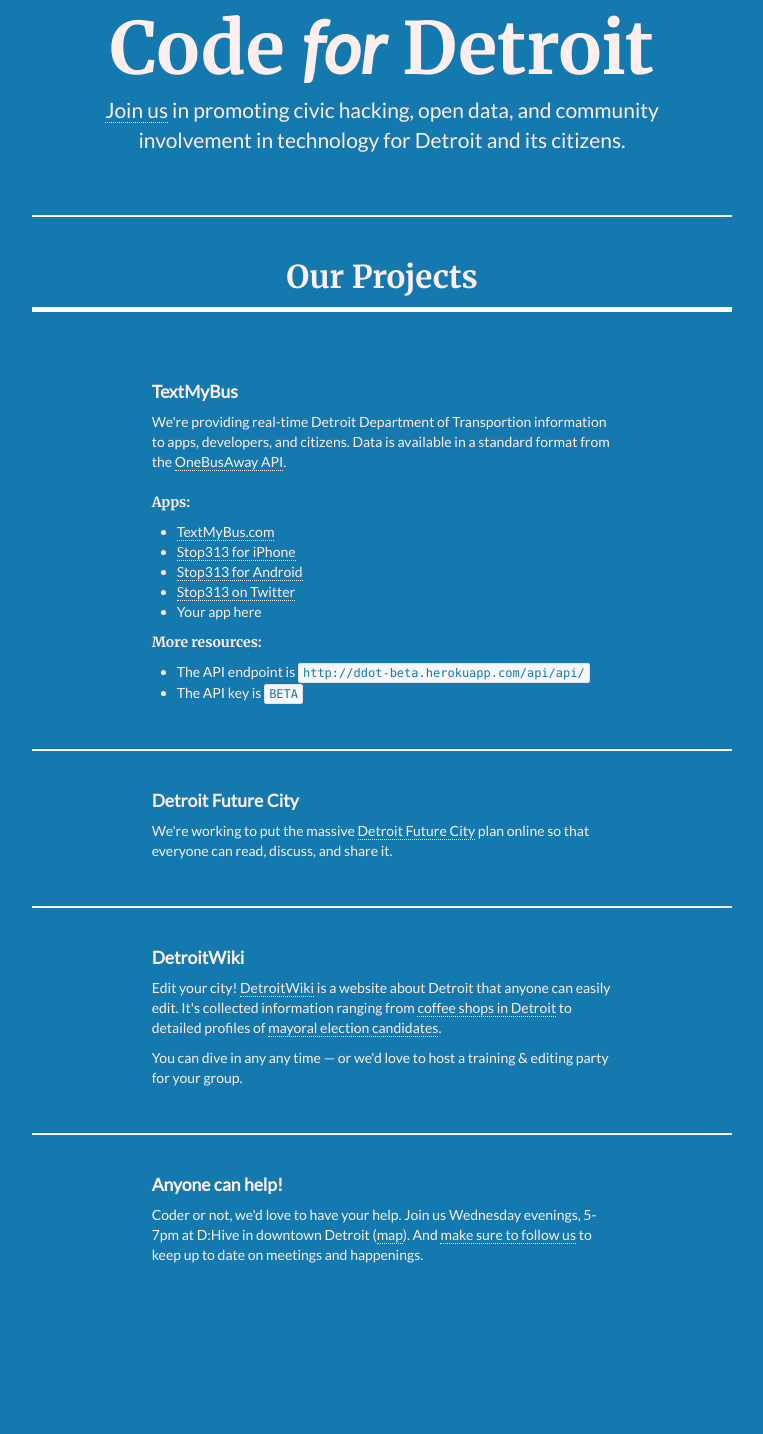
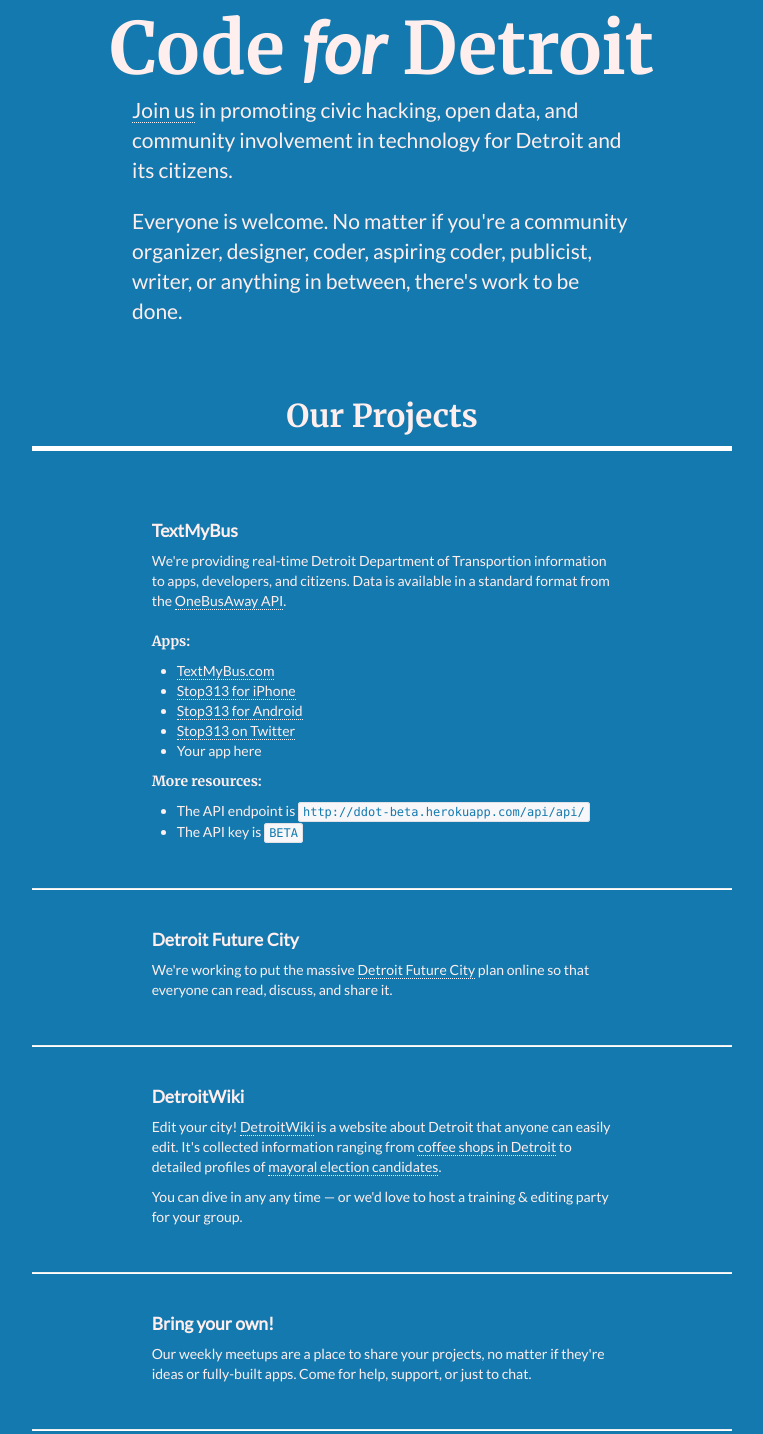
Before and after one commit to hampelm/code-for-detroit, a plain HTML site: page index.html in a window 1280 px wide. Shown: the part 102-1536 px from the top of the page, without its empty margins (258-1021 px from the left). Before the commit the page ends 1452 px from the top, so only its background shows below. Drawn offline with nearby package versions, Linux system fonts and the light colour scheme; files that its build step writes are made by us from their sources.

Commit message:
Improve wording

```diff
--- a/index.html
+++ b/index.html
@@ -51,6 +51,11 @@
       .jumbotron .btn {
         font-size: 21px;
         padding: 14px 24px;
+      }
+
+      p.lead {
+        text-align:left;
+        margin: 0 100px 1em;
       }
 
       /* Supporting marketing content */
@@ -111,11 +116,13 @@
 
       <div class="jumbotron">
         <h1>Code <i>for</i> Detroit</h1>
-        <p class="lead"><a href="https://www.facebook.com/CodeForDetroit">Join us</a> in promoting civic hacking, open data, and
-          community <br> involvement in technology for Detroit and its citizens.</p>
+        <p class="lead"><a href="http://www.meetup.com/Code-for-Detroit/">Join us</a> in promoting civic hacking, open data, and
+          community involvement in technology for Detroit and its citizens.</p>
+
+        <p class="lead">Everyone is welcome.
+          No matter if you're a community organizer, designer, coder, aspiring coder,
+          publicist, writer, or anything in between, there's work to be done. </p>
       </div>
-
-      <hr>
 
       <div class="row-fluid head">
         <div class="span12">
@@ -182,14 +189,13 @@
 
       <div class="row-fluid marketing details">
         <div class="span8 offset2">
-          <h4>Anyone can help!</h4>
-          <p>Coder or not, we'd love to have your help. Join us Wednesday evenings,
-          5-7pm at D:Hive in downtown Detroit (<a href="https://maps.google.com/maps?ie=UTF8&cid=2385529184326759160&q=D:hive&iwloc=A&gl=US&hl=en">map</a>). And <a href="https://www.facebook.com/CodeForDetroit">make sure to follow us</a>
-          to keep up to date on meetings and happenings.</p>
-
+          <h4>Bring your own!</h4>
+          <p>Our weekly meetups are a place to share your projects, no matter if they're
+          ideas or fully-built apps. Come for help, support, or just to chat.</p>
         </div>
       </div>
 
+      <hr>
       <div class="footer">
         <p></p>
       </div>
```
